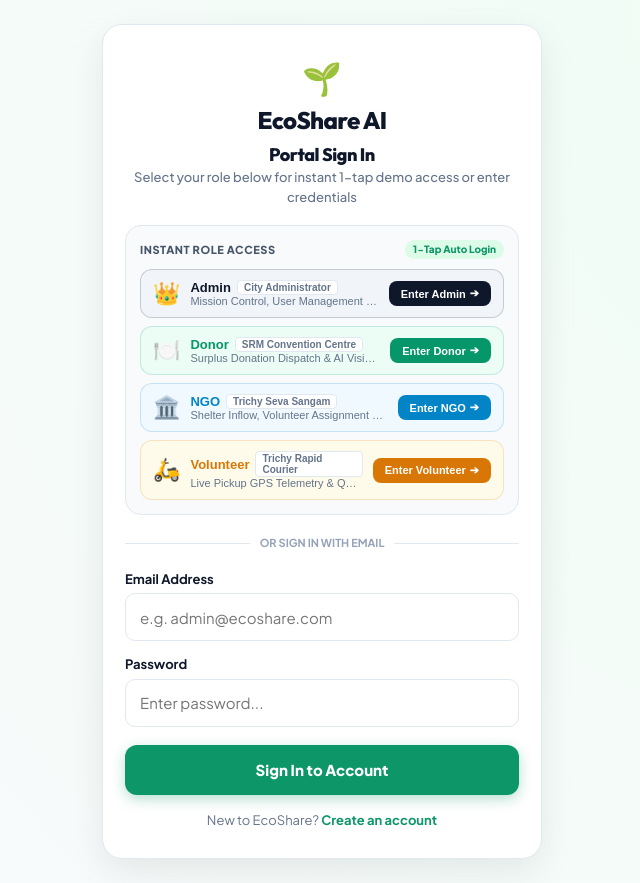
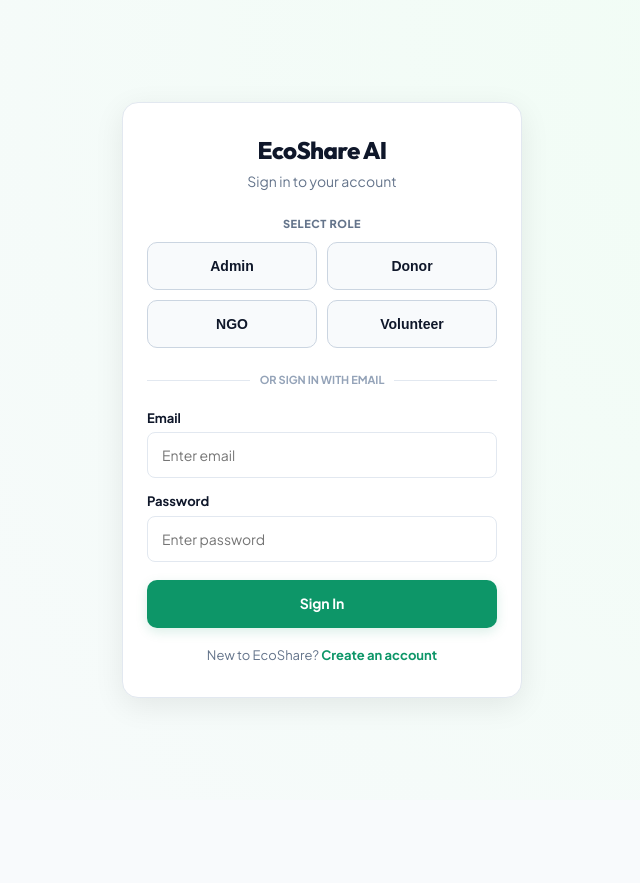
Before and after one commit to varghesegt/evs, a React (Vite) app in the folder frontend/: page /login in a window 1280 px wide. Shown: the whole page, without its empty margins (318-958 px from the left). After the commit the page ends 800 px from the top, so only its background shows below. Built offline with nearby package versions, Linux system fonts and the light colour scheme.

Commit message:
refactor(login): simplify login interface, remove emojis and unwanted names, keep clean role buttons (Admin, Donor, NGO, Volunteer)

```diff
--- a/frontend/src/api/client.js
+++ b/frontend/src/api/client.js
@@ -14,23 +14,23 @@ const client = axios.create({
   timeout: 10000,
 });
 
-// Demo accounts for instant login anywhere
+// Demo accounts for instant login anywhere - clean role names only
 const OFFLINE_USERS = {
-  'donor1@ecoshare.com': { id: 1, name: 'SRM Hotel & Convention Centre', email: 'donor1@ecoshare.com', role: 'ROLE_DONOR' },
-  'donor@ecoshare.com': { id: 1, name: 'SRM Hotel & Convention Centre', email: 'donor1@ecoshare.com', role: 'ROLE_DONOR' },
-  'donor': { id: 1, name: 'SRM Hotel & Convention Centre', email: 'donor1@ecoshare.com', role: 'ROLE_DONOR' },
+  'donor1@ecoshare.com': { id: 1, name: 'Donor', email: 'donor1@ecoshare.com', role: 'ROLE_DONOR' },
+  'donor@ecoshare.com': { id: 1, name: 'Donor', email: 'donor1@ecoshare.com', role: 'ROLE_DONOR' },
+  'donor': { id: 1, name: 'Donor', email: 'donor1@ecoshare.com', role: 'ROLE_DONOR' },
 
-  'ngo1@ecoshare.com': { id: 2, name: 'Trichy Seva Sangam Shelter', email: 'ngo1@ecoshare.com', role: 'ROLE_NGO' },
-  'ngo@ecoshare.com': { id: 2, name: 'Trichy Seva Sangam Shelter', email: 'ngo1@ecoshare.com', role: 'ROLE_NGO' },
-  'ngo': { id: 2, name: 'Trichy Seva Sangam Shelter', email: 'ngo1@ecoshare.com', role: 'ROLE_NGO' },
+  'ngo1@ecoshare.com': { id: 2, name: 'NGO', email: 'ngo1@ecoshare.com', role: 'ROLE_NGO' },
+  'ngo@ecoshare.com': { id: 2, name: 'NGO', email: 'ngo1@ecoshare.com', role: 'ROLE_NGO' },
+  'ngo': { id: 2, name: 'NGO', email: 'ngo1@ecoshare.com', role: 'ROLE_NGO' },
 
-  'vol1@ecoshare.com': { id: 3, name: 'Karthik Raja (Courier)', email: 'vol1@ecoshare.com', role: 'ROLE_VOLUNTEER' },
-  'vol@ecoshare.com': { id: 3, name: 'Karthik Raja (Courier)', email: 'vol1@ecoshare.com', role: 'ROLE_VOLUNTEER' },
-  'volunteer@ecoshare.com': { id: 3, name: 'Karthik Raja (Courier)', email: 'vol1@ecoshare.com', role: 'ROLE_VOLUNTEER' },
-  'volunteer': { id: 3, name: 'Karthik Raja (Courier)', email: 'vol1@ecoshare.com', role: 'ROLE_VOLUNTEER' },
+  'vol1@ecoshare.com': { id: 3, name: 'Volunteer', email: 'vol1@ecoshare.com', role: 'ROLE_VOLUNTEER' },
+  'vol@ecoshare.com': { id: 3, name: 'Volunteer', email: 'vol1@ecoshare.com', role: 'ROLE_VOLUNTEER' },
+  'volunteer@ecoshare.com': { id: 3, name: 'Volunteer', email: 'vol1@ecoshare.com', role: 'ROLE_VOLUNTEER' },
+  'volunteer': { id: 3, name: 'Volunteer', email: 'vol1@ecoshare.com', role: 'ROLE_VOLUNTEER' },
 
-  'admin@ecoshare.com': { id: 4, name: 'EcoShare Trichy Administrator', email: 'admin@ecoshare.com', role: 'ROLE_ADMIN' },
-  'admin': { id: 4, name: 'EcoShare Trichy Administrator', email: 'admin@ecoshare.com', role: 'ROLE_ADMIN' },
+  'admin@ecoshare.com': { id: 4, name: 'Admin', email: 'admin@ecoshare.com', role: 'ROLE_ADMIN' },
+  'admin': { id: 4, name: 'Admin', email: 'admin@ecoshare.com', role: 'ROLE_ADMIN' },
 };
 
 function extractPayload(data) {
@@ -67,11 +67,19 @@ function resolveOfflineUser(payload) {
     return OFFLINE_USERS['donor1@ecoshare.com'];
   }
 
+  const role = explicitRole || 'ROLE_DONOR';
+  const roleNameMap = {
+    ROLE_ADMIN: 'Admin',
+    ROLE_DONOR: 'Donor',
+    ROLE_NGO: 'NGO',
+    ROLE_VOLUNTEER: 'Volunteer',
+  };
+
   return {
     id: 1,
-    name: email ? email.split('@')[0].toUpperCase() : 'EcoShare Member',
+    name: roleNameMap[role] || 'User',
     email: email || 'user@ecoshare.com',
-    role: explicitRole || 'ROLE_DONOR',
+    role,
   };
 }
 
--- a/frontend/src/pages/Login.jsx
+++ b/frontend/src/pages/Login.jsx
@@ -3,61 +3,41 @@ import { Link, useNavigate } from 'react-router-dom';
 import { login } from '../api/authApi';
 import { useAuth } from '../context/AuthContext';
 
-const ROLE_DESTINATION_MAP = {
+const ROLE_ROUTES = {
   ROLE_ADMIN: '/admin',
   ROLE_DONOR: '/donor',
   ROLE_NGO: '/ngo',
   ROLE_VOLUNTEER: '/volunteer',
 };
 
-const DEMO_ACCOUNTS = [
+const ROLES = [
   {
-    roleName: 'Admin',
+    name: 'Admin',
     roleKey: 'ROLE_ADMIN',
     email: 'admin@ecoshare.com',
     pass: 'admin123',
     path: '/admin',
-    icon: '👑',
-    desc: 'Mission Control, User Management & Analytics',
-    themeColor: '#0f172a',
-    accentBg: '#f1f5f9',
-    badge: 'City Administrator',
   },
   {
-    roleName: 'Donor',
+    name: 'Donor',
     roleKey: 'ROLE_DONOR',
     email: 'donor1@ecoshare.com',
     pass: 'donor123',
     path: '/donor',
-    icon: '🍽️',
-    desc: 'Surplus Donation Dispatch & AI Vision Tools',
-    themeColor: '#059669',
-    accentBg: '#ecfdf5',
-    badge: 'SRM Convention Centre',
   },
   {
-    roleName: 'NGO',
+    name: 'NGO',
     roleKey: 'ROLE_NGO',
     email: 'ngo1@ecoshare.com',
     pass: 'ngo123',
     path: '/ngo',
-    icon: '🏛️',
-    desc: 'Shelter Inflow, Volunteer Assignment & Fleet',
-    themeColor: '#0284c7',
-    accentBg: '#f0f9ff',
-    badge: 'Trichy Seva Sangam',
   },
   {
-    roleName: 'Volunteer',
+    name: 'Volunteer',
     roleKey: 'ROLE_VOLUNTEER',
     email: 'vol1@ecoshare.com',
     pass: 'vol123',
     path: '/volunteer',
-    icon: '🛵',
-    desc: 'Live Pickup GPS Telemetry & QR Delivery',
-    themeColor: '#d97706',
-    accentBg: '#fffbeb',
-    badge: 'Trichy Rapid Courier',
   },
 ];
 
@@ -65,11 +45,44 @@ export default function Login() {
   const [form, setForm] = useState({ email: '', password: '' });
   const [error, setError] = useState('');
   const [loading, setLoading] = useState(false);
-  const [activeLoggingRole, setActiveLoggingRole] = useState(null);
+  const [activeRole, setActiveRole] = useState(null);
   const { user, loginUser } = useAuth();
   const navigate = useNavigate();
 
-  // Form Submission
+  // 1-Tap Quick Role Login
+  const handleRoleSelect = async (account) => {
+    setError('');
+    setActiveRole(account.roleKey);
+    setLoading(true);
+    setForm({ email: account.email, password: account.pass });
+
+    try {
+      const res = await login({ email: account.email, password: account.pass, role: account.roleKey });
+      const authData = {
+        ...res.data,
+        name: account.name,
+        role: account.roleKey,
+      };
+      loginUser(authData);
+      navigate(account.path, { replace: true });
+    } catch {
+      // Guaranteed offline fallback
+      const authData = {
+        id: account.roleKey === 'ROLE_ADMIN' ? 4 : account.roleKey === 'ROLE_NGO' ? 2 : account.roleKey === 'ROLE_VOLUNTEER' ? 3 : 1,
+        name: account.name,
+        email: account.email,
+        role: account.roleKey,
+        token: 'OFFLINE_JWT_' + Date.now(),
+      };
+      loginUser(authData);
+      navigate(account.path, { replace: true });
+    } finally {
+      setLoading(false);
+      setActiveRole(null);
+    }
+  };
+
+  // Standard Form Submit
   const handleSubmit = async (e) => {
     e.preventDefault();
     setError('');
@@ -78,19 +91,26 @@ export default function Login() {
     try {
       const res = await login(form);
       const email = (form.email || '').toLowerCase().trim();
-      let determinedRole = res.data?.role;
-      if (!determinedRole || (determinedRole === 'ROLE_DONOR' && !email.includes('donor'))) {
-        if (email.includes('admin')) determinedRole = 'ROLE_ADMIN';
-        else if (email.includes('ngo')) determinedRole = 'ROLE_NGO';
-        else if (email.includes('vol')) determinedRole = 'ROLE_VOLUNTEER';
+      let role = res.data?.role;
+      if (!role || (role === 'ROLE_DONOR' && !email.includes('donor'))) {
+        if (email.includes('admin')) role = 'ROLE_ADMIN';
+        else if (email.includes('ngo')) role = 'ROLE_NGO';
+        else if (email.includes('vol')) role = 'ROLE_VOLUNTEER';
       }
+
+      const roleName = role === 'ROLE_ADMIN' ? 'Admin'
+        : role === 'ROLE_NGO' ? 'NGO'
+        : role === 'ROLE_VOLUNTEER' ? 'Volunteer'
+        : 'Donor';
+
       const authData = {
         ...res.data,
-        role: determinedRole || res.data?.role || 'ROLE_DONOR',
+        name: roleName,
+        role: role || 'ROLE_DONOR',
       };
+
       loginUser(authData);
-      const destination = ROLE_DESTINATION_MAP[authData.role] || '/donor';
-      navigate(destination, { replace: true });
+      navigate(ROLE_ROUTES[authData.role] || '/donor', { replace: true });
     } catch (err) {
       setError(err.response?.data?.message || 'Invalid email or password');
     } finally {
@@ -98,236 +118,157 @@ export default function Login() {
     }
   };
 
-  // 1-Click Role Direct Login
-  const handleRoleLogin = async (account) => {
-    setError('');
-    setActiveLoggingRole(account.roleKey);
-    setLoading(true);
-    setForm({ email: account.email, password: account.pass });
-
-    try {
-      const res = await login({ email: account.email, password: account.pass, role: account.roleKey });
-      const authData = {
-        ...res.data,
-        role: account.roleKey, // Enforce roleKey explicitly
-        name: res.data?.name && res.data.name !== 'Demo User' ? res.data.name : (account.badge || account.roleName),
-      };
-      loginUser(authData);
-      navigate(account.path, { replace: true });
-    } catch (err) {
-      // Guaranteed offline fallback
-      const authData = {
-        id: account.roleKey === 'ROLE_ADMIN' ? 4 : account.roleKey === 'ROLE_NGO' ? 2 : account.roleKey === 'ROLE_VOLUNTEER' ? 3 : 1,
-        name: account.badge || account.roleName,
-        email: account.email,
-        role: account.roleKey,
-        token: 'OFFLINE_JWT_' + Date.now(),
-      };
-      loginUser(authData);
-      navigate(account.path, { replace: true });
-    } finally {
-      setLoading(false);
-      setActiveLoggingRole(null);
-    }
-  };
-
   return (
     <div className="auth-page" style={{ padding: '24px 16px', minHeight: '100vh', display: 'flex', alignItems: 'center', justifyContent: 'center' }}>
-      <div className="auth-container" style={{ width: '100%', maxWidth: '440px' }}>
+      <div className="auth-container" style={{ width: '100%', maxWidth: '400px' }}>
         <div className="auth-card" style={{
           background: '#ffffff',
-          borderRadius: '20px',
-          boxShadow: '0 12px 35px rgba(0, 0, 0, 0.08)',
-          padding: '28px 22px',
+          borderRadius: '16px',
+          boxShadow: '0 8px 30px rgba(0, 0, 0, 0.08)',
+          padding: '32px 24px',
           border: '1px solid #e2e8f0',
         }}>
-          {/* Brand Header */}
-          <div className="auth-logo" style={{ textAlign: 'center', marginBottom: '8px' }}>
-            <span style={{ fontSize: '32px' }}>🌱</span>
-            <h1 style={{ fontSize: '24px', fontWeight: 800, margin: '4px 0 0 0', color: '#0f172a' }}>
+          {/* Clean Header (No Emojis) */}
+          <div style={{ textAlign: 'center', marginBottom: '24px' }}>
+            <h1 style={{ fontSize: '24px', fontWeight: 800, margin: '0 0 6px 0', color: '#0f172a' }}>
               EcoShare AI
             </h1>
+            <p style={{ margin: 0, fontSize: '14px', color: '#64748b' }}>
+              Sign in to your account
+            </p>
           </div>
-          <h2 className="auth-title" style={{ textAlign: 'center', fontSize: '18px', fontWeight: 800, margin: '4px 0 2px 0' }}>
-            Portal Sign In
-          </h2>
-          <p className="auth-subtitle" style={{ textAlign: 'center', fontSize: '13px', color: '#64748b', margin: '0 0 18px 0' }}>
-            Select your role below for instant 1-tap demo access or enter credentials
-          </p>
 
-          {/* Active Session Warning / Switch Alert */}
+          {/* Current Active Session Info (if logged in) */}
           {user && (
             <div style={{
               padding: '10px 14px',
-              background: '#f0fdf4',
-              border: '1px solid #bbf7d0',
-              borderRadius: '12px',
+              background: '#f8fafc',
+              border: '1px solid #e2e8f0',
+              borderRadius: '10px',
               fontSize: '12px',
-              color: '#166534',
-              marginBottom: '16px',
+              color: '#475569',
+              marginBottom: '20px',
               display: 'flex',
               alignItems: 'center',
               justifyContent: 'space-between',
-              gap: '8px',
             }}>
-              <div>
-                <strong>Active Session:</strong> {user.name} ({user.role?.replace('ROLE_', '')})
-              </div>
+              <span>Logged in as <strong>{user.name}</strong></span>
               <button
                 type="button"
-                onClick={() => navigate(ROLE_DESTINATION_MAP[user.role] || '/')}
+                onClick={() => navigate(ROLE_ROUTES[user.role] || '/')}
                 style={{
                   background: '#0d9668',
                   color: '#ffffff',
                   border: 'none',
                   borderRadius: '6px',
-                  padding: '4px 8px',
+                  padding: '4px 10px',
                   fontSize: '11px',
                   fontWeight: 700,
                   cursor: 'pointer',
-                  whiteSpace: 'nowrap',
                 }}
               >
-                Go to Dashboard ➔
+                Go to Dashboard
               </button>
             </div>
           )}
 
+          {/* Clean Error Message (No Emojis) */}
           {error && (
             <div style={{
               padding: '12px 14px',
               background: '#fef2f2',
               color: '#dc2626',
-              borderRadius: '12px',
+              borderRadius: '10px',
               fontSize: '13px',
               fontWeight: 600,
-              marginBottom: '16px',
+              marginBottom: '20px',
               border: '1px solid #fecaca',
             }}>
-              ⚠️ {error}
+              {error}
             </div>
           )}
 
-          {/* ============================================================
-              1-CLICK ROLE DIRECT ACCESS TILES (Admin, Donor, NGO, Volunteer)
-              ============================================================ */}
-          <div style={{
-            background: '#f8fafc',
-            borderRadius: '16px',
-            padding: '14px',
-            border: '1px solid #e2e8f0',
-            marginBottom: '20px',
-          }}>
+          {/* SIMPLIFIED 4 ROLE BUTTONS (No Emojis, No Unwanted Names) */}
+          <div style={{ marginBottom: '24px' }}>
             <div style={{
-              display: 'flex',
-              alignItems: 'center',
-              justifyContent: 'space-between',
+              fontSize: '11px',
+              fontWeight: 800,
+              color: '#64748b',
+              textTransform: 'uppercase',
+              letterSpacing: '0.05em',
               marginBottom: '10px',
+              textAlign: 'center',
             }}>
-              <span style={{ fontSize: '11px', fontWeight: 800, color: '#475569', textTransform: 'uppercase', letterSpacing: '0.05em' }}>
-                Instant Role Access
-              </span>
-              <span style={{ fontSize: '10px', color: '#0d9668', fontWeight: 800, background: '#dcfce7', padding: '2px 8px', borderRadius: '9999px' }}>
-                1-Tap Auto Login
-              </span>
+              Select Role
             </div>
 
-            <div style={{ display: 'flex', flexDirection: 'column', gap: '8px' }}>
-              {DEMO_ACCOUNTS.map((acc) => {
-                const isLoggingThis = activeLoggingRole === acc.roleKey;
-                return (
-                  <button
-                    key={acc.roleKey}
-                    type="button"
-                    onClick={() => handleRoleLogin(acc)}
-                    disabled={loading}
-                    style={{
-                      width: '100%',
-                      padding: '10px 12px',
-                      borderRadius: '12px',
-                      border: `1.5px solid ${acc.themeColor}30`,
-                      background: acc.accentBg,
-                      cursor: loading ? 'wait' : 'pointer',
-                      display: 'flex',
-                      alignItems: 'center',
-                      justifyContent: 'space-between',
-                      gap: '10px',
-                      textAlign: 'left',
-                      transition: 'all 0.15s ease',
-                      minHeight: '48px',
-                    }}
-                  >
-                    <div style={{ display: 'flex', alignItems: 'center', gap: '10px', minWidth: 0 }}>
-                      <span style={{ fontSize: '22px' }}>{acc.icon}</span>
-                      <div style={{ minWidth: 0 }}>
-                        <div style={{ display: 'flex', alignItems: 'center', gap: '6px' }}>
-                          <span style={{ fontSize: '13px', fontWeight: 800, color: acc.themeColor }}>
-                            {acc.roleName}
-                          </span>
-                          <span style={{
-                            fontSize: '10px',
-                            fontWeight: 700,
-                            color: '#64748b',
-                            background: '#ffffff',
-                            padding: '1px 6px',
-                            borderRadius: '4px',
-                            border: '1px solid #e2e8f0',
-                          }}>
-                            {acc.badge}
-                          </span>
-                        </div>
-                        <div style={{ fontSize: '11px', color: '#64748b', overflow: 'hidden', textOverflow: 'ellipsis', whiteSpace: 'nowrap' }}>
-                          {acc.desc}
-                        </div>
-                      </div>
-                    </div>
-
-                    <div style={{
-                      padding: '6px 12px',
-                      borderRadius: '8px',
-                      background: acc.themeColor,
-                      color: '#ffffff',
-                      fontSize: '11px',
-                      fontWeight: 800,
-                      whiteSpace: 'nowrap',
-                      display: 'flex',
-                      alignItems: 'center',
-                      gap: '4px',
-                      flexShrink: 0,
-                    }}>
-                      <span>{isLoggingThis ? 'Logging in...' : `Enter ${acc.roleName}`}</span>
-                      <span>➔</span>
-                    </div>
-                  </button>
-                );
-              })}
+            <div style={{
+              display: 'grid',
+              gridTemplateColumns: '1fr 1fr',
+              gap: '10px',
+            }}>
+              {ROLES.map((r) => (
+                <button
+                  key={r.roleKey}
+                  type="button"
+                  onClick={() => handleRoleSelect(r)}
+                  disabled={loading}
+                  style={{
+                    padding: '14px 10px',
+                    borderRadius: '10px',
+                    border: '1px solid #cbd5e1',
+                    background: '#f8fafc',
+                    color: '#0f172a',
+                    fontSize: '14px',
+                    fontWeight: 800,
+                    cursor: loading ? 'wait' : 'pointer',
+                    transition: 'all 0.15s ease',
+                    minHeight: '48px',
+                    display: 'flex',
+                    alignItems: 'center',
+                    justifyContent: 'center',
+                  }}
+                  onMouseOver={(e) => {
+                    e.currentTarget.style.background = '#0d9668';
+                    e.currentTarget.style.color = '#ffffff';
+                    e.currentTarget.style.borderColor = '#0d9668';
+                  }}
+                  onMouseOut={(e) => {
+                    e.currentTarget.style.background = '#f8fafc';
+                    e.currentTarget.style.color = '#0f172a';
+                    e.currentTarget.style.borderColor = '#cbd5e1';
+                  }}
+                >
+                  {activeRole === r.roleKey ? 'Signing in...' : r.name}
+                </button>
+              ))}
             </div>
           </div>
 
-          {/* Divider */}
-          <div style={{ display: 'flex', alignItems: 'center', margin: '18px 0', gap: '10px' }}>
+          {/* Clean Subtle Divider */}
+          <div style={{ display: 'flex', alignItems: 'center', margin: '20px 0', gap: '10px' }}>
             <div style={{ flex: 1, height: '1px', background: '#e2e8f0' }} />
             <span style={{ fontSize: '11px', color: '#94a3b8', fontWeight: 700, textTransform: 'uppercase' }}>
-              Or Sign In With Email
+              Or sign in with email
             </span>
             <div style={{ flex: 1, height: '1px', background: '#e2e8f0' }} />
           </div>
 
-          {/* Standard Email / Password Form */}
+          {/* Standard Form */}
           <form onSubmit={handleSubmit}>
             <div className="form-group" style={{ marginBottom: '14px' }}>
               <label className="form-label" htmlFor="login-email" style={{ fontSize: '13px', fontWeight: 700 }}>
-                Email Address
+                Email
               </label>
               <input
                 id="login-email"
                 type="email"
                 className="form-input"
-                placeholder="e.g. admin@ecoshare.com"
+                placeholder="Enter email"
                 value={form.email}
                 onChange={(e) => setForm({ ...form, email: e.target.value })}
                 required
-                style={{ minHeight: '48px', fontSize: '15px', borderRadius: '10px' }}
+                style={{ minHeight: '46px', fontSize: '14px', borderRadius: '8px' }}
               />
             </div>
 
@@ -339,11 +280,11 @@ export default function Login() {
                 id="login-password"
                 type="password"
                 className="form-input"
-                placeholder="Enter password..."
+                placeholder="Enter password"
                 value={form.password}
                 onChange={(e) => setForm({ ...form, password: e.target.value })}
                 required
-                style={{ minHeight: '48px', fontSize: '15px', borderRadius: '10px' }}
+                style={{ minHeight: '46px', fontSize: '14px', borderRadius: '8px' }}
               />
             </div>
 
@@ -352,19 +293,18 @@ export default function Login() {
               className="btn btn-primary btn-lg"
               style={{
                 width: '100%',
-                minHeight: '50px',
-                fontSize: '15px',
-                fontWeight: 800,
-                borderRadius: '12px',
-                boxShadow: '0 4px 14px rgba(13, 150, 104, 0.3)',
+                minHeight: '48px',
+                fontSize: '14px',
+                fontWeight: 700,
+                borderRadius: '10px',
               }}
               disabled={loading}
             >
-              {loading ? 'Authenticating...' : 'Sign In to Account'}
+              {loading ? 'Signing in...' : 'Sign In'}
             </button>
           </form>
 
-          <div className="auth-footer" style={{ textAlign: 'center', marginTop: '16px', fontSize: '13px', color: '#64748b' }}>
+          <div style={{ textAlign: 'center', marginTop: '18px', fontSize: '13px', color: '#64748b' }}>
             New to EcoShare? <Link to="/register" style={{ fontWeight: 700 }}>Create an account</Link>
           </div>
         </div>
```
